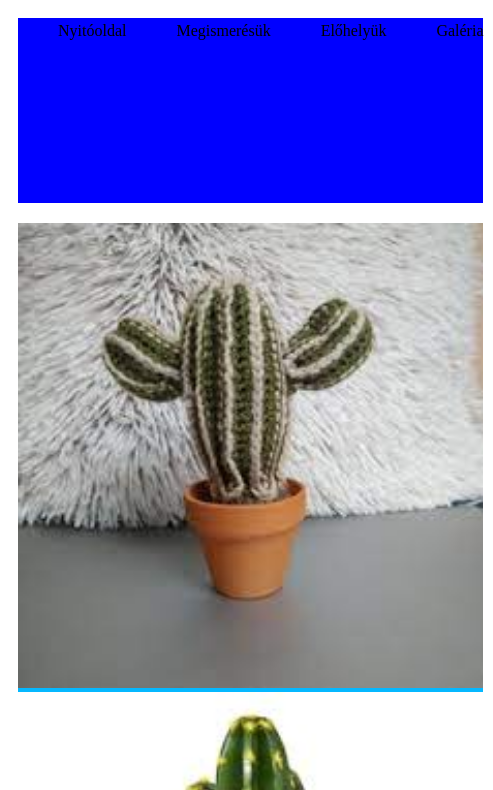
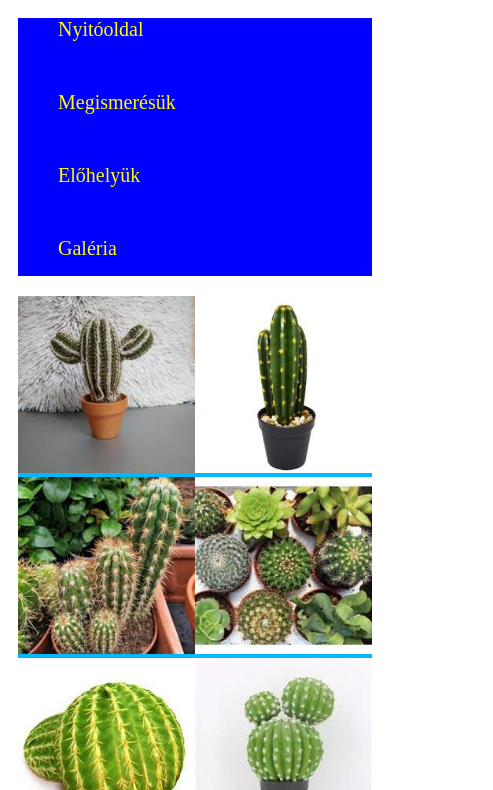
Before and after one commit to notLbence0/kaktuszok, a plain HTML site: page galeria.html in a window 390 px wide. Shown: the part 116-906 px from the top of the page, 493 px wide, since content can reach past the window. Drawn offline with Linux system fonts and the light colour scheme.

Commit message:
kész oldal

```diff
--- a/galeria.css
+++ b/galeria.css
@@ -3,51 +3,19 @@
     margin-top: auto;
 }
 
-main {
+article {
     display: grid;
-    grid-template-columns: 2fr 1fr 2fr
-    grid-template-areas:
-                        "h h h "
-                        "n n"
-                        "ar ar ar"
-                        "ar ar ar"
-                        "ar ar ar"
-                        "f f";
-}
+    grid-template-columns: 1fr 1fr 1fr
 
-header {
-    grid-area: h;
-}
-
-nav {
-    grid-area: n;
-}
-
-footer {
-    grid-area: f;
-}
-
-
-article {
-    grid-are: ar;
 }
 
 @media screen and (max-width:700px) {
-    main{
+    article{
     display: grid;
-    grid-template-columns:1fr;
-    grid-template-areas:"h"
-                        "n"
-                        "ar"
-                        "as"
-                        "f";
+    grid-template-columns:1fr 1fr;
 }
-    .tarolo{
+    nav ul {
         display: grid;
         grid-template-columns: 1fr;
     }
-    ul{
-        display: grid;
-        grid-template-rows: 1fr 1fr 1fr;
-    }
 }
--- a/galeria.html
+++ b/galeria.html
@@ -12,10 +12,10 @@
       <header><h1>Kaktuszok</h1></header>
       <nav>
         <ul>
-            <li><a href="index.html"></a>Nyitóoldal</li>
-            <li><a href="index.html"></a>Megismerésük</li>
-            <li><a href="index.html"></a>Előhelyük</li>
-            <li><a href="galeria.html"></a>Galéria</li>
+          <li><a href="index.html">Nyitóoldal</a></li>
+          <li><a href="index.html">Megismerésük</a></li>
+          <li><a href="index.html">Előhelyük</a></li>
+          <li><a href="galeria.html">Galéria</a></li>
         </ul>
       </nav>
       <article class="galeria">
--- a/index.css
+++ b/index.css
@@ -38,12 +38,13 @@ article {
                         "as"
                         "f";
 }
-    .tarolo{
+    .tarolo {
         display: grid;
         grid-template-columns: 1fr;
     }
-    ul{
+
+    nav ul {
         display: grid;
-        grid-template-rows: 1fr 1fr 1fr;
+        grid-template-columns: 1fr;
     }
 }
--- a/style.css
+++ b/style.css
@@ -5,13 +5,6 @@
 main {
     margin: auto;
     max-width: 1000px;
-    display: grid;
-    grid-template-columns: 1fr 2fr;
-    grid-template-areas:
-                        "h h"
-                        "n n"
-                        "as ar"
-                        "f f";
 }
 
 header {
@@ -70,3 +63,8 @@ img {
 ol {
     font-size: 20px;
 }
+
+ul {
+        display: grid;
+        grid-template-rows: 1fr 1fr 1fr;
+}
```
